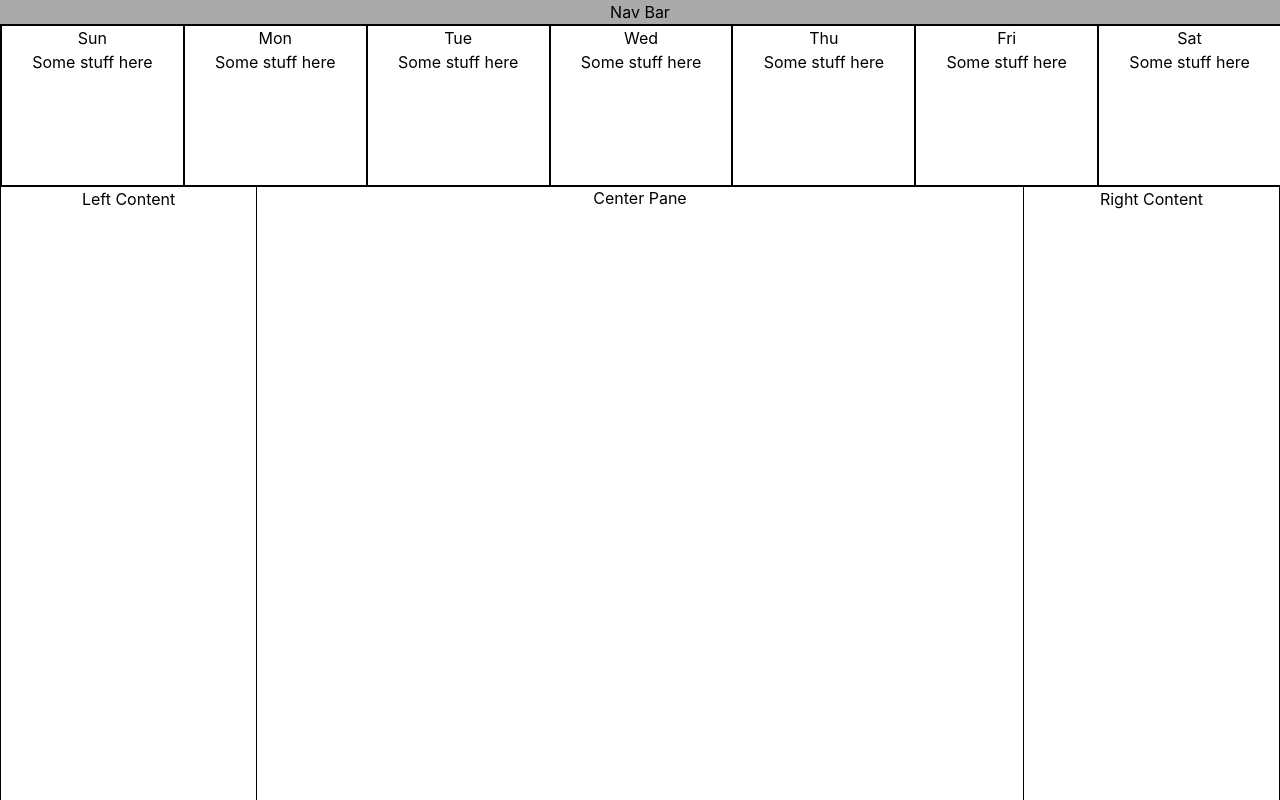
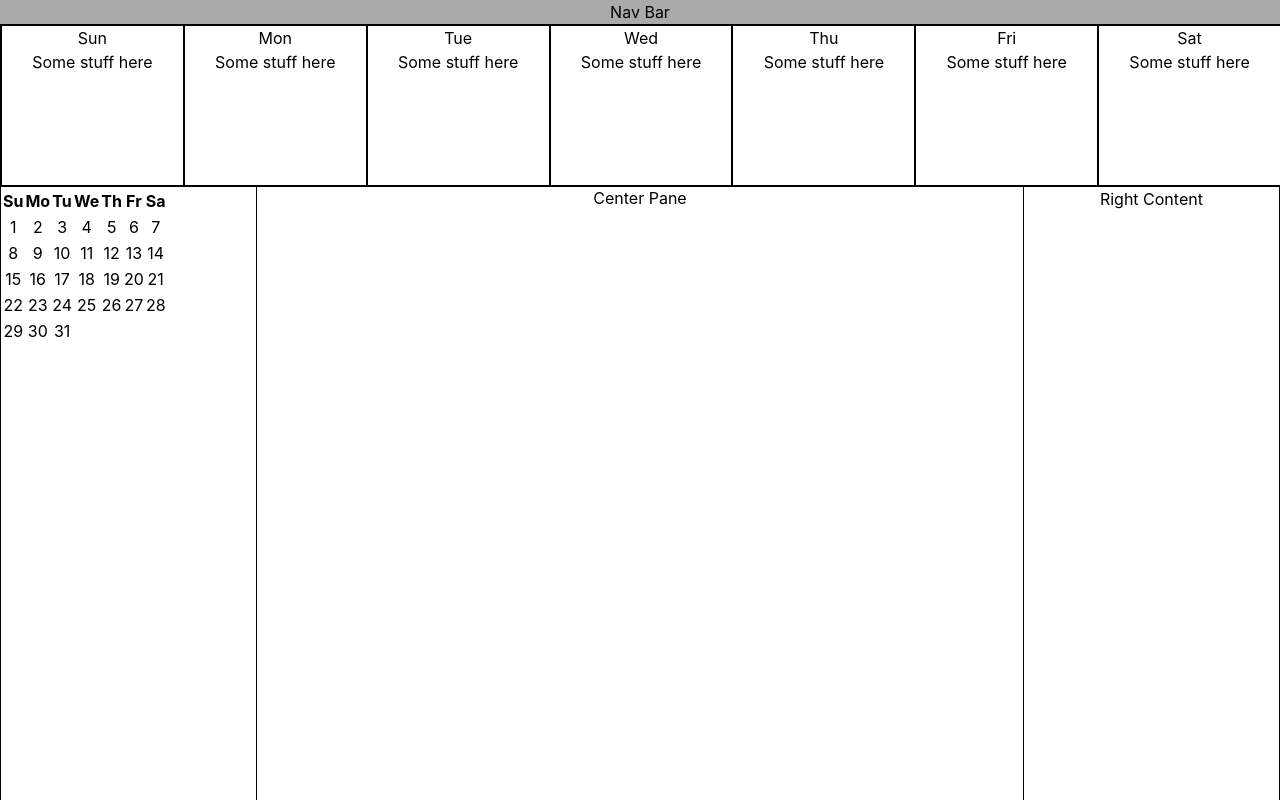
Before and after one commit to conorpbrady/entente, a React (Vite) app in the folder entente/react_frontend/: page / in a window 1280 px wide. Shown: the top 800 px of the page. Built offline with nearby package versions, Linux system fonts and the light colour scheme.

Commit message:
Add basic monthly cal to left pane

```diff
--- a/entente/react_frontend/src/Components/LeftPane.tsx
+++ b/entente/react_frontend/src/Components/LeftPane.tsx
@@ -1,10 +1,12 @@
 import React from 'react';
 import './RightPane.css';
+import MonthlyCalendar from './MonthlyCalendar';
 
 export default function LeftPane() {
   return (
     <div className={"left-pane"}>
-      <p>Left Content</p>
-      </div>
+    <MonthlyCalendar />
+    </div>
+
   );
 };
--- /dev/null
+++ b/entente/react_frontend/src/Components/MonthlyCalendar.tsx
@@ -0,0 +1,71 @@
+import React from 'react';
+import './MonthlyCalendar.css'
+
+const month: number = new Date().getMonth() + 1;
+const year: number = new Date().getFullYear();
+
+const MONTHS: string[] = [, 'January', 'February', 'March', 'April', 'May', 'June', 'July', 'August', 'September', 'October', 'November', 'December'];
+
+
+const getStartOfMonth = (month: number, year: number) => {
+    const d: Date = new Date(year, month - 1, 1);
+    return d.getDay();
+  }
+
+const getDaysInMonth = (month: number, year: number) => {
+    const d = new Date(year, month, 0)
+    return d.getDate();
+  }
+
+
+const generateDays = (month: number, year: number) => {
+  const start = getStartOfMonth(month, year);
+  const all_days = Array.from(Array(getDaysInMonth(month, year))).map((e: number, i: number) => i+1);
+  const cal_days = []
+    while (all_days.length > 0) {
+      let week: number[] = []
+      if(cal_days.length == 0) {
+        week = week.concat(Array.from({length: start}, (v, i) => 0))
+      }
+      while(week.length < 7) {
+        if(all_days.length == 0) {
+          week.push(0);
+        }
+        else {
+        week.push(all_days.shift())
+        }
+      }
+        cal_days.push(week);
+
+    }
+    return cal_days;
+  }
+export default function MonthlyCalendar() {
+  return (
+    <table className={"monthly-calendar"}>
+    <tr>
+      <th>Su</th>
+      <th>Mo</th>
+      <th>Tu</th>
+      <th>We</th>
+      <th>Th</th>
+      <th>Fr</th>
+      <th>Sa</th>
+      </tr>
+      {generateDays(month, year).map((week) => <MonthlyWeek week={week} />)}
+
+      </table>
+  );
+};
+
+function MonthlyWeek({ week }: { week: number[] }): React.JSX.Element {
+  return (
+    <tr>
+      {week.map((day) => <MonthlyDay day={day} />)}
+      </tr>
+  );
+};
+
+function MonthlyDay({ day }: {day: number }): React.JSX.Element {
+  return day != 0 ? (<td>{day}</td>): (<td></td>)
+};
```
Also changed, not shown: entente/react_frontend/src/Components/MonthlyCalendar.css (added).
